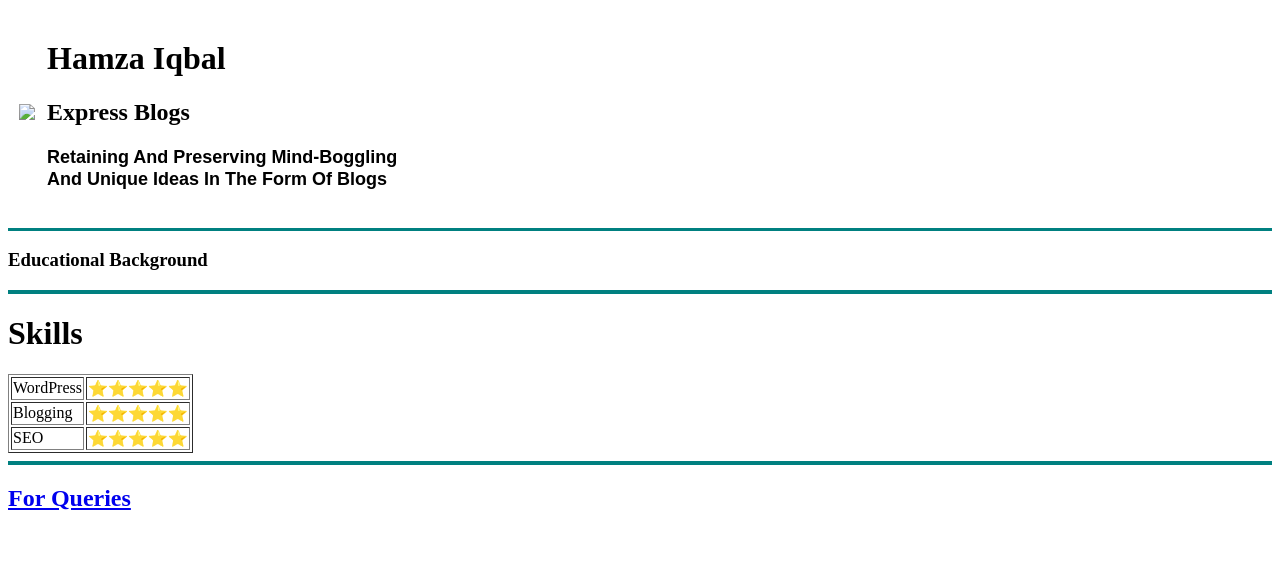
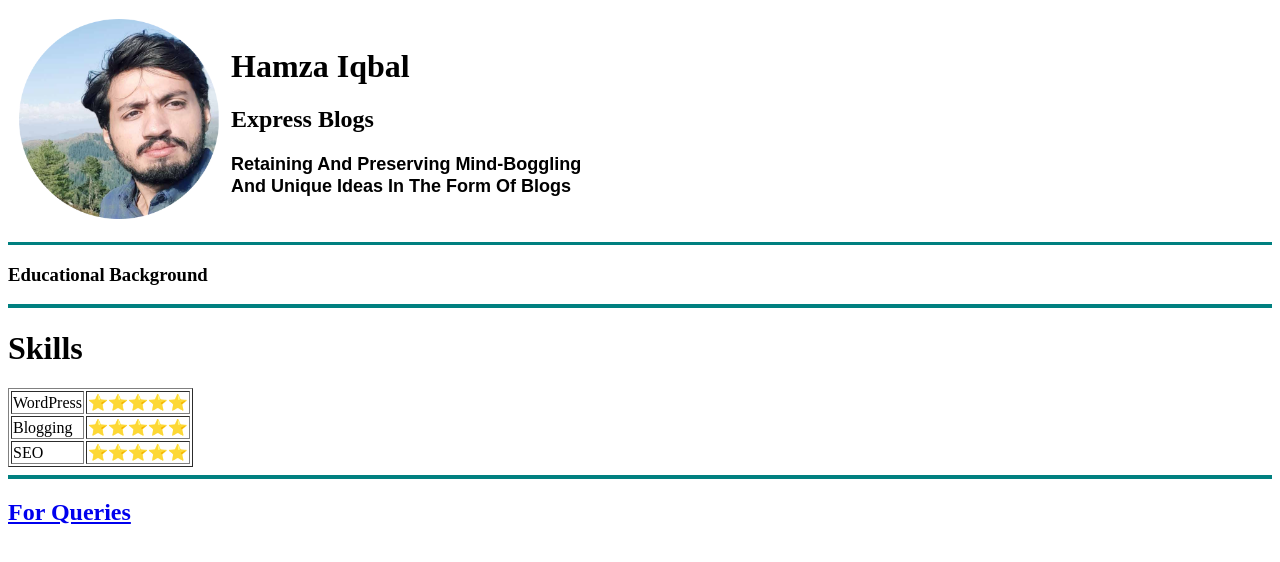
Before and after one commit to hamzaio/ep, a plain HTML site: page index.html in a window 1280 px wide. Drawn offline with Linux system fonts and the light colour scheme.

Commit message:
Update index.html

```diff
--- a/index.html
+++ b/index.html
@@ -7,7 +7,7 @@
 <body>
   <table cellspacing="10">
     <tr>
-      <td><img src="Images/circle-cropped.png" height="200"></td>
+      <td><img src="circle-cropped.png" height="200"></td>
       <td>
         <h1>Hamza Iqbal</h1>
         <h2>Express Blogs</h2>
```
